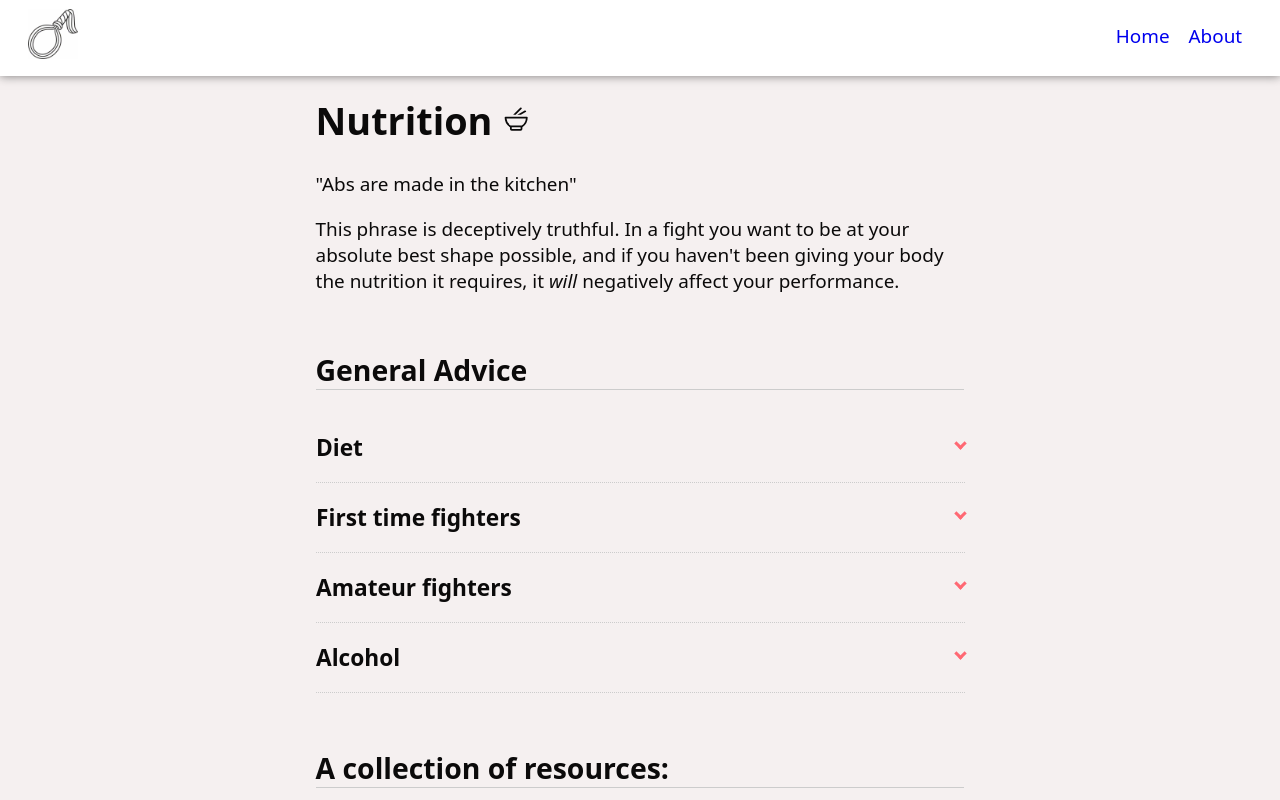
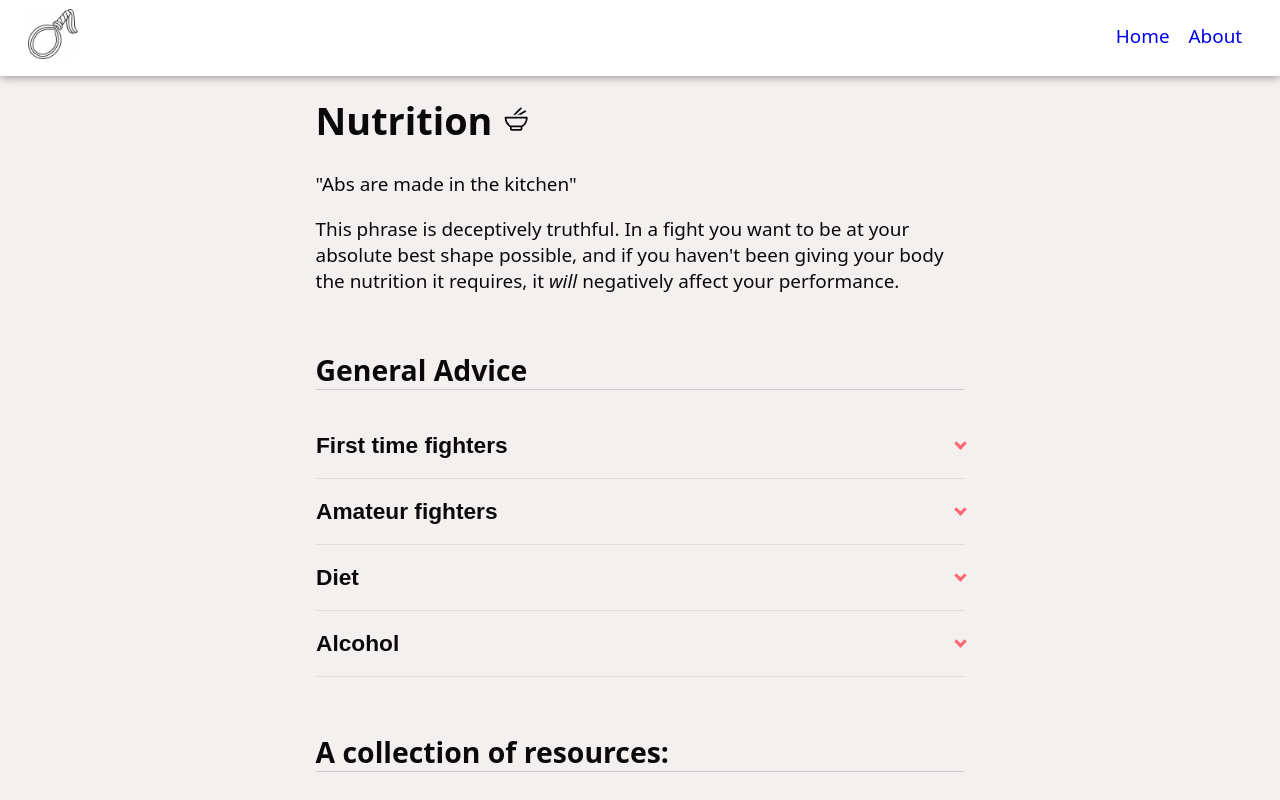
Before and after one commit to Barbacoa08/fighter-advice, a SvelteKit app: page /nutrition in a window 1280 px wide. Shown: the top 800 px of the page. Built offline with nearby package versions, Linux system fonts and the light colour scheme.

Commit message:
not working quite yet but getting close

```diff
--- /dev/null
+++ b/src/lib/components/AccordionNew/Accordion.svelte
@@ -0,0 +1,19 @@
+<script lang="ts">
+  const id = Math.random().toString(36).substring(2, 9);
+</script>
+
+<div {id}>
+  <slot name="header" />
+</div>
+
+<ul aria-labelledby={id}>
+  <slot />
+</ul>
+
+<style>
+  ul {
+    list-style: none;
+    padding: 0;
+    margin: 0;
+  }
+</style>
--- /dev/null
+++ b/src/lib/components/AccordionNew/AccordionItem.svelte
@@ -0,0 +1,120 @@
+<script lang="ts">
+  const id = Math.random().toString(36).substring(2, 9);
+
+  let checked = false;
+</script>
+
+<li class={$$props.class}>
+  <button
+    {id}
+    type="button"
+    on:click={() => (checked = !checked)}
+    aria-controls={id}
+    aria-expanded={!checked}
+  >
+    <slot name="header">Header</slot>
+  </button>
+
+  <i aria-hidden="true" />
+
+  <section hidden={!checked}>
+    <slot />
+  </section>
+</li>
+
+<style>
+  /* top level animation+transition */
+  li > button ~ i:before,
+  li > button ~ i:after,
+  li > button ~ section {
+    transition: all 0.25s ease-in-out;
+  }
+  li {
+    animation: flipdown 0.3s ease both;
+  }
+
+  /* styles for "closed" accordion items */
+  li {
+    position: relative;
+    padding: 1rem 0;
+    border-bottom: 1px dotted var(--border-color-gray);
+    animation-delay: 0.3s;
+  }
+
+  li > button {
+    font-size: larger;
+    font-weight: bolder;
+    cursor: pointer;
+    width: 100%;
+
+    /* remove button styling */
+    border: none;
+    padding: 0;
+    text-align: left;
+    background: var(--color-bg);
+    color: var(--color-text);
+  }
+
+  li > button ~ section {
+    position: relative;
+    overflow: hidden;
+    max-height: 800px;
+    transform: translate(0, 0);
+  }
+
+  li > button ~ i {
+    position: absolute;
+    transform: translate(-6px, 0);
+    margin-top: 0.5rem;
+    right: 0;
+  }
+  li > button ~ i:before,
+  li > button ~ i:after {
+    content: "";
+    position: absolute;
+    background-color: #ff6873;
+    width: 3px;
+    height: 9px;
+  }
+
+  /* styles for opening/opened accordion items */
+  li > button ~ i:before {
+    transform: translate(-2px, 0) rotate(45deg);
+  }
+  li > button ~ i:after {
+    transform: translate(2px, 0) rotate(-45deg);
+  }
+  li > button[aria-expanded="true"] ~ section {
+    transform: translate(0, 50%);
+  }
+  li > button[aria-expanded="true"] ~ i:before {
+    transform: translate(2px, 0) rotate(45deg);
+  }
+  li > button[aria-expanded="true"] ~ i:after {
+    transform: translate(-2px, 0) rotate(-45deg);
+  }
+
+  @keyframes flipdown {
+    0% {
+      opacity: 0;
+      transform-origin: top center;
+      transform: rotateX(-90deg);
+    }
+    5% {
+      opacity: 1;
+    }
+    80% {
+      transform: rotateX(8deg);
+    }
+    83% {
+      transform: rotateX(6deg);
+    }
+    92% {
+      transform: rotateX(-3deg);
+    }
+    100% {
+      transform-origin: top center;
+      transform: rotateX(0deg);
+    }
+  }
+</style>
--- /dev/null
+++ b/src/lib/components/AccordionNew/index.ts
@@ -0,0 +1,11 @@
+import AccordionNew from "./Accordion.svelte";
+import AccordionItemNew from "./AccordionItem.svelte";
+
+// ideal it'd be this way:
+// Accordion.Item = AccordionItem;
+
+// but I can't figure out the typings to make `svelte-check` happy
+// JS (non-TS) version here:
+// https://github.com/diwakersurya/svelte-accordion
+
+export { AccordionItemNew, AccordionNew };
--- a/src/lib/components/index.ts
+++ b/src/lib/components/index.ts
@@ -1,4 +1,5 @@
 export * from "./Accordion";
+export * from "./AccordionNew";
 
 import Icon from "./Icon.svelte";
 export { Icon };
--- a/src/routes/nutrition/+page.svelte
+++ b/src/routes/nutrition/+page.svelte
@@ -1,5 +1,12 @@
 <script lang="ts">
-  import { Accordion, AccordionItem, Icon, Link } from "$lib/components";
+  import {
+    Accordion,
+    AccordionItem,
+    AccordionItemNew,
+    AccordionNew,
+    Icon,
+    Link,
+  } from "$lib/components";
 
   const header = "Nutrition";
 </script>
@@ -20,10 +27,32 @@
   <i>will</i> negatively affect your performance.
 </p>
 
-<Accordion>
+<AccordionNew>
   <h2 slot="header">General Advice</h2>
 
-  <AccordionItem>
+  <AccordionItemNew>
+    <div slot="header">First time fighters</div>
+
+    <p><i>Do not</i> cut more than 4% of your body weight</p>
+
+    <p>
+      Cutting weight is an enormous stressor on your body, and you need to ease
+      into it to find where your performance maximum is
+    </p>
+  </AccordionItemNew>
+
+  <AccordionItemNew>
+    <div slot="header">Amateur fighters</div>
+
+    <p>Don't cut more than 8% of your body weight</p>
+
+    <p>
+      Without a professional nutritionist, cutting more than 8% is dangerous,
+      especially if you are already lean
+    </p>
+  </AccordionItemNew>
+
+  <AccordionItemNew>
     <div slot="header">Diet</div>
 
     <p>
@@ -36,31 +65,9 @@
       Experiment to find what works for you and then <i>stick with it</i> to see
       maxiumum effect. With that stated, here are things that work well for my body:
     </p>
-  </AccordionItem>
+  </AccordionItemNew>
 
-  <AccordionItem>
-    <div slot="header">First time fighters</div>
-
-    <p><i>Do not</i> cut more than 4% of your body weight</p>
-
-    <p>
-      Cutting weight is an enormous stressor on your body, and you need to ease
-      into it to find where your performance maximum is
-    </p>
-  </AccordionItem>
-
-  <AccordionItem>
-    <div slot="header">Amateur fighters</div>
-
-    <p>Don't cut more than 8% of your body weight</p>
-
-    <p>
-      Without a professional nutritionist, cutting more than 8% is dangerous,
-      especially if you are already lean
-    </p>
-  </AccordionItem>
-
-  <AccordionItem>
+  <AccordionItemNew>
     <div slot="header">Alcohol</div>
 
     <p>Don't drink any alcohol three weeks out from fight day</p>
@@ -76,8 +83,8 @@
       glass of wine if you're at a dinner party, or a beer if out with friends,
       but avoid liquor likes it's the plague.
     </p>
-  </AccordionItem>
-</Accordion>
+  </AccordionItemNew>
+</AccordionNew>
 
 <Accordion>
   <h2 slot="header">A collection of resources:</h2>
```
